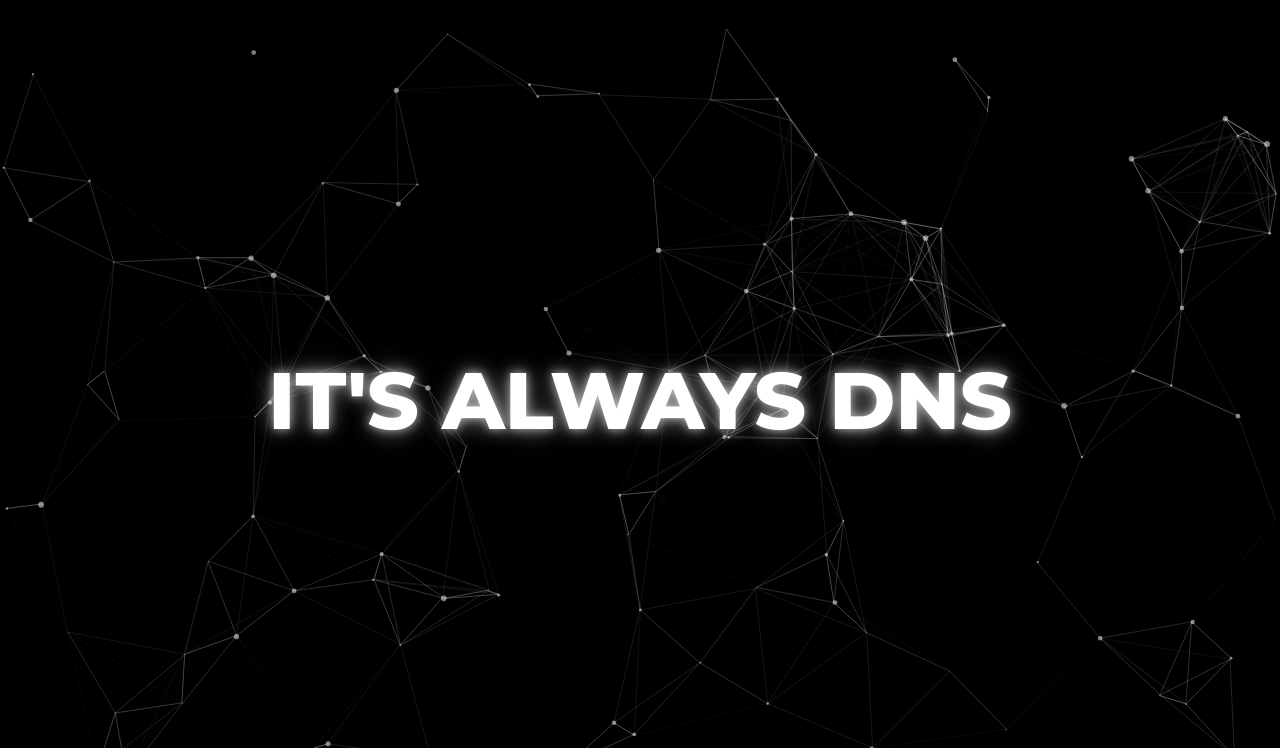
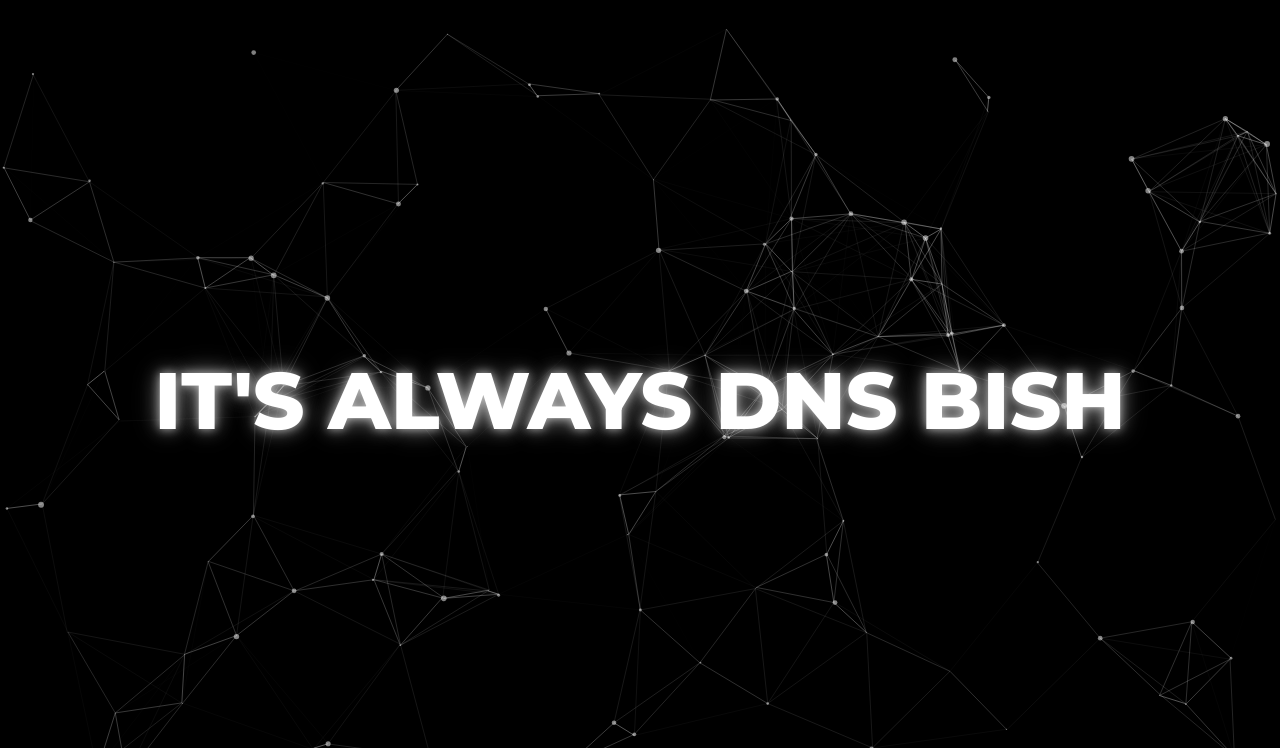
Before and after one commit to mastervash/alwaysdns, a plain HTML site: page index.html in a window 1280 px wide. Shown: the top 748 px of the page. Drawn offline with nearby package versions, Linux system fonts and the light colour scheme.

Commit message:
Des is a patient homie

```diff
--- a/index.html
+++ b/index.html
@@ -20,7 +20,7 @@
 <body>
     <div class="background">
         <div id="particles-js"></div>
-        <h1 id="yes-text">IT'S ALWAYS DNS</h1>
+        <h1 id="yes-text">IT'S ALWAYS DNS BISH</h1>
     </div>
     <a href="https://github.com/mastervash/alwaysdns" target="_blank">
         <img class="github-icon" src="https://github.githubassets.com/images/modules/logos_page/GitHub-Mark.png" alt="GitHub">
```
